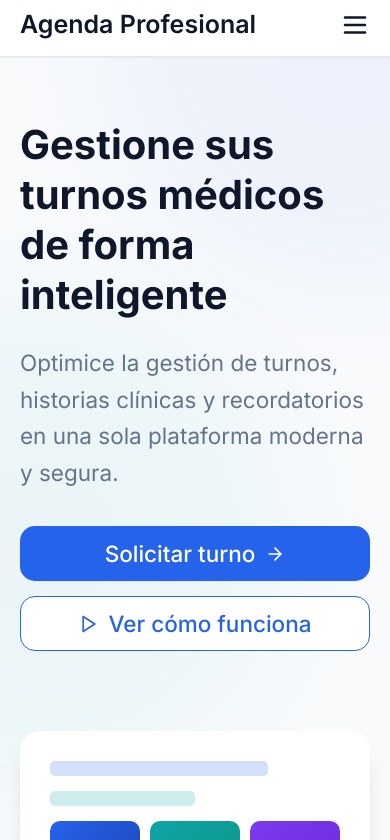
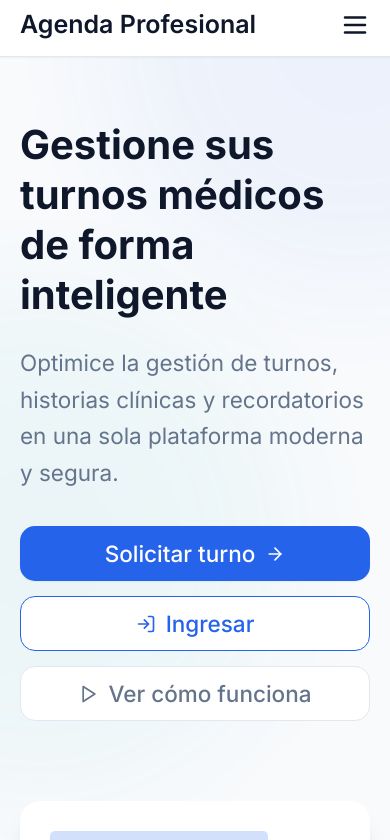
Before and after one commit to josevazquez3/agendaprofesional, a Next.js app: page / in a window 390 px wide. Shown: the top 840 px of the page. Built offline with nearby package versions, Linux system fonts and the light colour scheme.

Commit message:
Se hizo responsivo para celular boton ingresar

```diff
--- a/components/sections/hero-section.tsx
+++ b/components/sections/hero-section.tsx
@@ -2,7 +2,7 @@
 
 import Link from "next/link"
 import { Button } from "@/components/ui/button"
-import { ArrowRight, Play } from "lucide-react"
+import { ArrowRight, Play, LogIn } from "lucide-react"
 
 export function HeroSection() {
   return (
@@ -30,7 +30,7 @@ export function HeroSection() {
             </p>
 
             {/* Botones CTA */}
-            <div className="flex flex-col sm:flex-row gap-3 sm:gap-4 pt-2 sm:pt-4">
+            <div className="flex flex-col sm:flex-row flex-wrap gap-3 sm:gap-4 pt-2 sm:pt-4">
               <Link href="/auth/register" className="w-full sm:w-auto">
                 <Button
                   size="lg"
@@ -40,11 +40,21 @@ export function HeroSection() {
                   <ArrowRight className="ml-2 h-4 w-4 sm:h-5 sm:w-5" />
                 </Button>
               </Link>
+              <Link href="/auth/login" className="w-full sm:w-auto">
+                <Button
+                  variant="outline"
+                  size="lg"
+                  className="w-full sm:w-auto border-[#2563EB] text-[#2563EB] hover:bg-[#EFF6FF] rounded-xl px-6 sm:px-8 py-5 sm:py-6 text-sm sm:text-base font-medium transition-all duration-200 ease-out hover:scale-[1.02]"
+                >
+                  <LogIn className="mr-2 h-4 w-4 sm:h-5 sm:w-5" />
+                  Ingresar
+                </Button>
+              </Link>
               <Link href="#como-funciona" className="w-full sm:w-auto">
                 <Button
                   variant="outline"
                   size="lg"
-                  className="w-full sm:w-auto border-[#2563EB] text-[#2563EB] hover:bg-[#EFF6FF] rounded-xl px-6 sm:px-8 py-5 sm:py-6 text-sm sm:text-base font-medium transition-all duration-200 ease-out hover:scale-[1.02]"
+                  className="w-full sm:w-auto border-[#E2E8F0] text-[#64748B] hover:bg-[#F8FAFC] rounded-xl px-6 sm:px-8 py-5 sm:py-6 text-sm sm:text-base font-medium transition-all duration-200 ease-out hover:scale-[1.02]"
                 >
                   <Play className="mr-2 h-4 w-4 sm:h-5 sm:w-5" />
                   Ver cómo funciona
```
